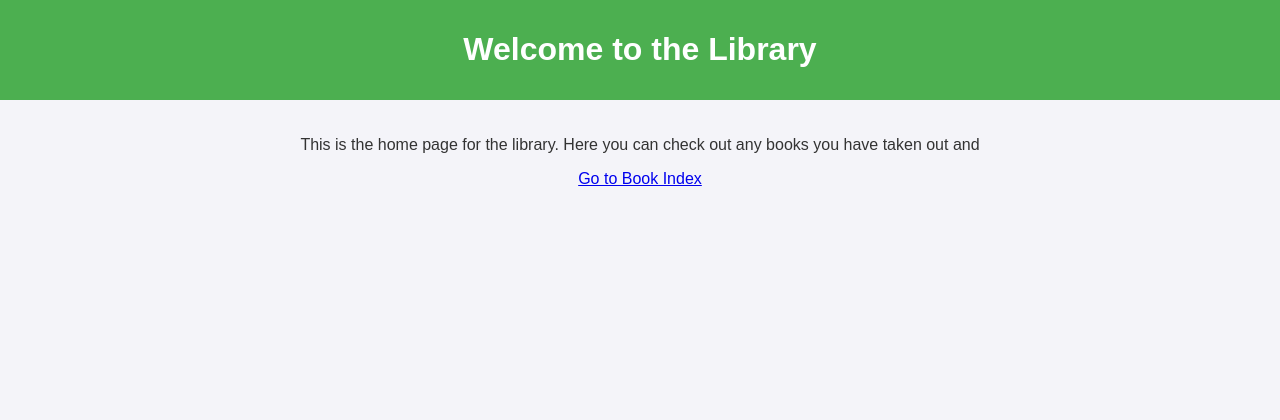
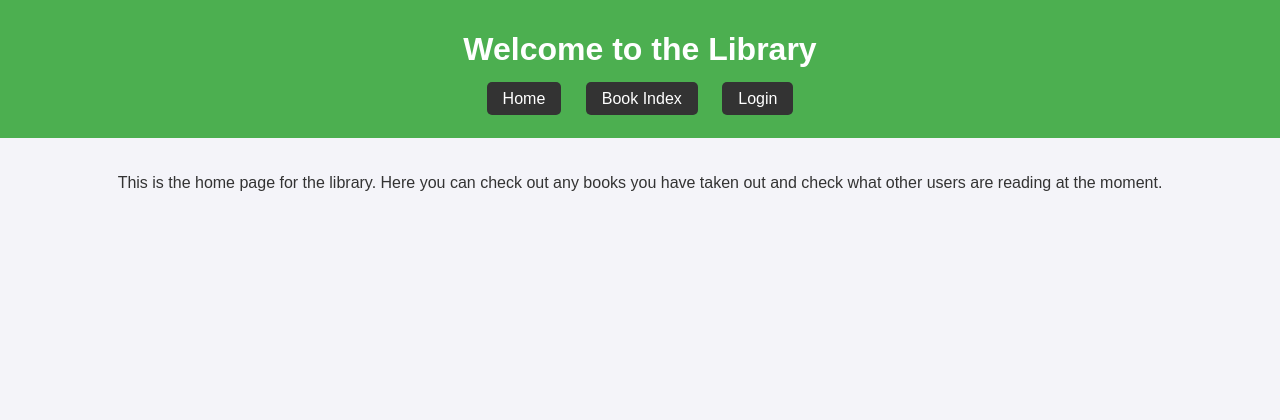
Before and after one commit to Nuno-Ferreira/Library_Web_App, a Django app: page / in a window 1280 px wide. Shown: the top 420 px of the page. Run offline with Django 5.2, Linux system fonts and the light colour scheme.

Commit message:
Changed web pages to have a nav bar and altered the available books view

```diff
--- a/books/views.py
+++ b/books/views.py
@@ -6,7 +6,7 @@ def homepage(request):
     return render(request, "templates/home.html")
 
 def books_index(request):
-    available_books = Book.objects.all()
+    available_books = Book.objects.filter(user=None)
 
     return render(request, "templates/book_index.html", {"books": available_books})
 
--- a/templates/home.html
+++ b/templates/home.html
@@ -18,6 +18,21 @@
             padding: 10px 20px;
             text-align: center;
         }
+        nav {
+            text-align: center;
+            margin-bottom: 20px;
+        }
+        nav a {
+            margin: 0 10px;
+            text-decoration: none;
+            color: white;
+            background-color: #333;
+            padding: 8px 16px;
+            border-radius: 5px;
+        }
+        nav a:hover {
+            background-color: #555;
+        }
         section {
             padding: 20px;
             text-align: center;
@@ -36,10 +51,19 @@
 <body>
     <header>
         <h1>Welcome to the Library</h1>
+        <nav>
+            <a href="/">Home</a>
+            <a href="/books">Book Index</a>
+            {% if user.is_authenticated %}
+                <span>Welcome, {{ user.username }}!</span>
+                <a href="/logout">Logout</a>
+            {% else %}
+                <a href="/login">Login</a>
+            {% endif %}
+        </nav>
     </header>
     <section>
-        <p>This is the home page for the library. Here you can check out any books you have taken out and </p>
-        <a href="/books">Go to Book Index</a>
+        <p>This is the home page for the library. Here you can check out any books you have taken out and check what other users are reading at the moment.</p>
     </section>
     <footer>
         &copy; 2025 Library. All rights reserved.
```
Also changed, not shown: templates/book_index.html (+25 -1 lines).
